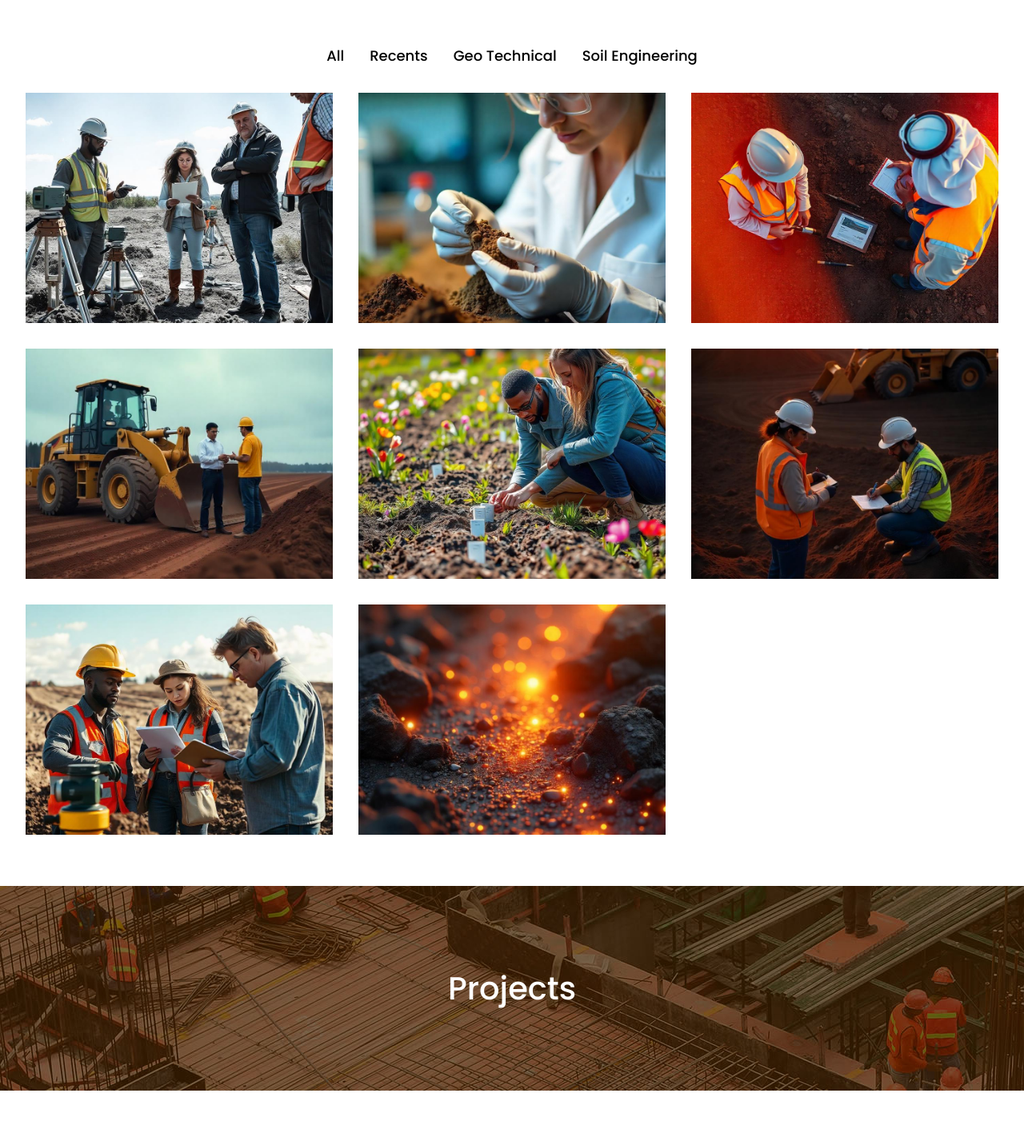
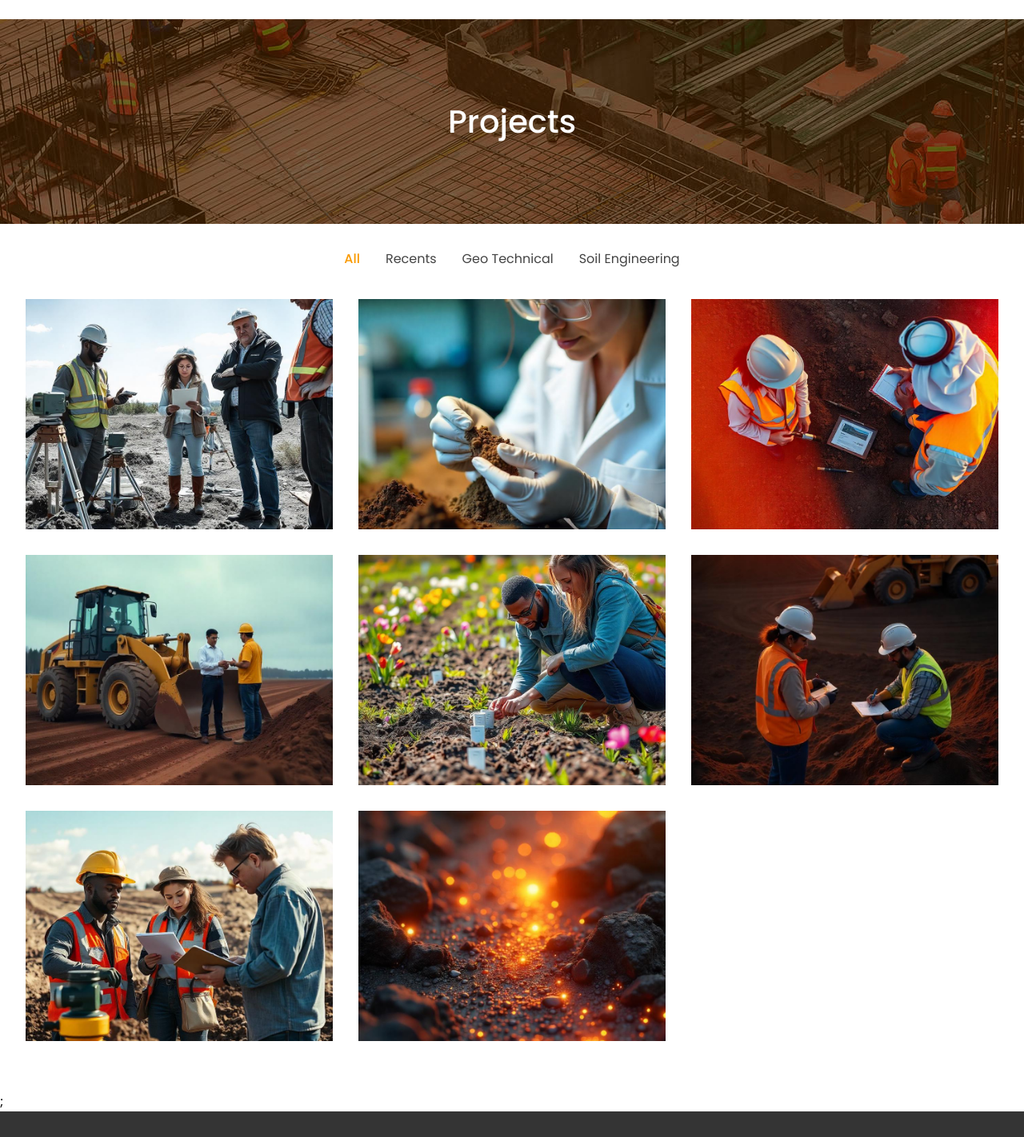
Before and after one commit to siddhartha0/PrimeCivilLab, a React (Vite) app: page /projects in a window 1280 px wide. Shown: the part 127-1549 px from the top of the page at 80% size. Built offline with nearby package versions, Linux system fonts and the light colour scheme.

Commit message:
projects done

```diff
--- a/src/pages/projects.tsx
+++ b/src/pages/projects.tsx
@@ -31,18 +31,36 @@ export const Projects = () => {
   return (
     <LandingPageLayout>
       <div className="flex flex-col" id="parent">
+        <section
+          className="h-64 flex place-items-center justify-around bg-cover bg-center font-sans "
+          style={{
+            background: `url(${bg})`,
+          }}
+          id="banner"
+        >
+          <Text usage="click" size="heading-lg-mid">
+            Projects
+          </Text>
+        </section>
+
         <div className="max-w-7xl mx-auto px-4 sm:px-6 lg:px-8 py-8">
           <div className="flex justify-center space-x-8">
             {ProjectsLayoutData.map((category) => (
               <button
                 key={category.id}
-                // onClick={() => setActiveCategory(category.id)}
-                className={`text-lg font-medium transition-colors",
-                  activeCategory === category.id
-                    ? "text-orange-500"
-                    : "text-gray-600 hover:text-orange-500"`}
+                onClick={() => setCurrentLayoutIndex(category.id)}
+                className={`flex flex-col cursor-pointer gap-1 group/recent text-black-4 ${
+                  currentLayoutIndex === category.id
+                    ? "text-brand font-medium"
+                    : ""
+                } `}
               >
                 {category.title}
+
+                <motion.div
+                  className={`h-[2px] w-full top-7 bg-brand origin-left  scale-x-0 group-hover/recent:scale-x-100 transition-transform duration-300`}
+                  id="bottom-animated-border"
+                />
               </button>
             ))}
           </div>
@@ -74,7 +92,7 @@ export const Projects = () => {
                     </div>
                     <div className="absolute inset-0 bg-gradient-to-t from-black/80 via-black/0 to-transparent opacity-0 group-hover:opacity-100 transition-opacity duration-300">
                       <div className="absolute bottom-0 left-0 right-0 p-6">
-                        <div className="text-orange-500 font-medium mb-2 capitalize">
+                        <div className="text-orange-500 font-medium mb-2 text-fadish-white capitalize">
                           {project.category.replace("-", " ")}
                         </div>
                         <h2 className="text-xl font-bold text-white">
@@ -88,45 +106,6 @@ export const Projects = () => {
             </AnimatePresence>
           </motion.div>
         </div>
-
-        <section
-          className="h-64 flex place-items-center justify-around bg-cover bg-center font-sans "
-          style={{
-            background: `url(${bg})`,
-          }}
-          id="banner"
-        >
-          <Text usage="click" size="heading-lg-mid">
-            Projects
-          </Text>
-        </section>
-
-        <section id="content-div" className="flex flex-col gap-4 p-14">
-          <div className="flex place-items-center gap-4">
-            {ProjectsLayoutData.map((layout) => (
-              <div
-                className={`flex flex-col cursor-pointer gap-1 group/recent `}
-                id="recent-div"
-                key={layout.id}
-              >
-                <p
-                  id="recent-link"
-                  className={`text-black-4 ${
-                    currentLayoutIndex === layout.id
-                      ? "text-brand font-medium"
-                      : ""
-                  }`}
-                >
-                  {layout.title}
-                </p>
-                <motion.div
-                  className={`h-[2px] w-full top-7 bg-brand origin-left  scale-x-0 group-hover/recent:scale-x-100 transition-transform duration-300`}
-                  id="bottom-animated-border"
-                />
-              </div>
-            ))}
-          </div>
-        </section>
       </div>
       ;
     </LandingPageLayout>
```
